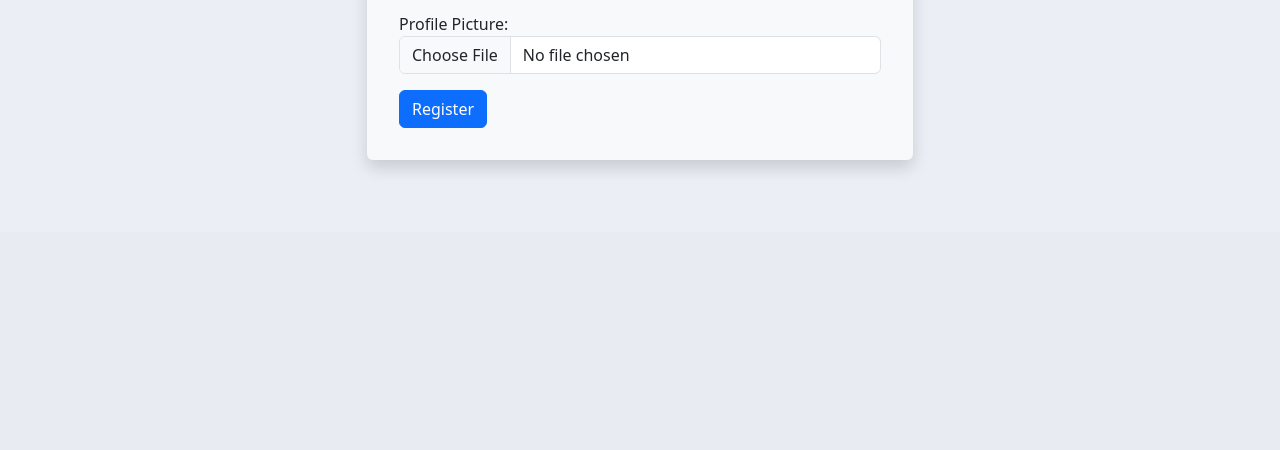
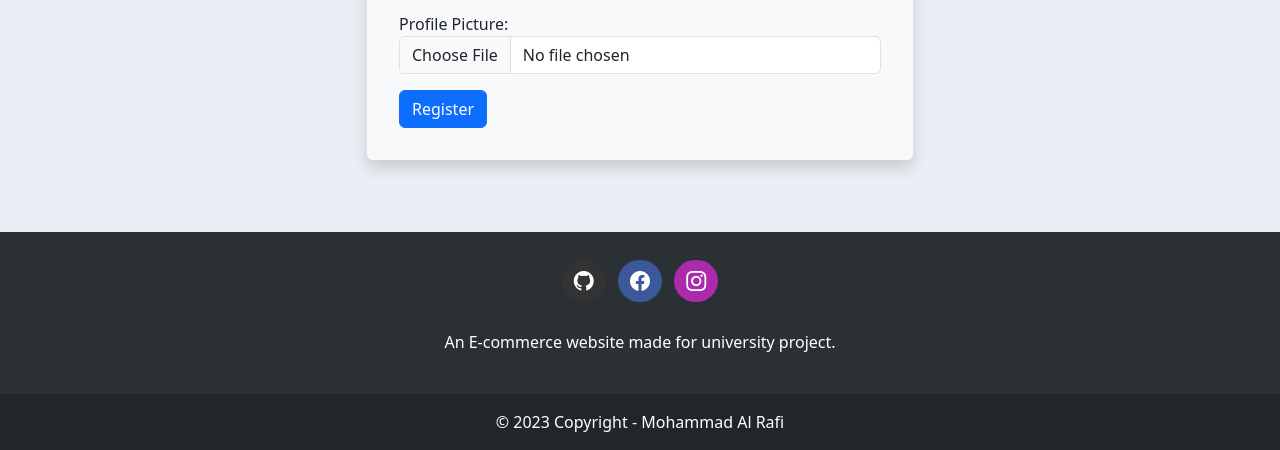
Before and after one commit to al-rafi304/Ecommerce-Website, a Django app: page /member/register in a window 1280 px wide. Shown: the part 1282-1732 px from the top of the page. Before the commit the page ends 1452 px from the top, so only its background shows below. Run offline with Django 4.2, Linux system fonts and the light colour scheme.

Commit message:
Added footer (not perfect)

```diff
--- a/ecom_website/store/templates/store/base.html
+++ b/ecom_website/store/templates/store/base.html
@@ -13,6 +13,12 @@
             height: 400px;
             object-fit: cover;
         }
+
+        #page-container {
+        position: relative;
+        min-height: 100vh;
+        }
+
     </style>
 
   </head>
@@ -127,6 +133,9 @@
         </div>
     </div>
 
+
+    <div id="page-container">
+        <div id="content-wrap">
             {% if messages %}
                 {% for message in messages %}
                     <div class="alert alert-{% if message.tags == 'error' %}danger{% else %}{{message.tags}}{% endif %} alert-dismissible fade show" role="alert">{{message}}
@@ -134,10 +143,50 @@
                     </div>
                 {% endfor %}
             {% endif %}
-
             {% block content %}
 
             {% endblock content %}
+        </div>
+    </div>
+
+
+
     <script src="https://cdn.jsdelivr.net/npm/bootstrap@5.3.0-alpha2/dist/js/bootstrap.bundle.min.js" integrity="sha384-qKXV1j0HvMUeCBQ+QVp7JcfGl760yU08IQ+GpUo5hlbpg51QRiuqHAJz8+BrxE/N" crossorigin="anonymous"></script>
   </body>
+
+<!-- Footer -->
+<footer id='footer' class=" text-center text-white" style="background-color:#2b3035;">
+    <!-- Grid container -->
+    <div class="container p-4">
+
+      <!-- Section: Social media -->
+      <section class="mb-4">
+        <!-- Github -->
+        <a class="btn btn-primary btn-floating m-1 border-0 rounded-pill" style="background-color: #333333; font-size: 20px" href="https://github.com/al-rafi304" role="button"><i class="bi bi-github"></i></a>
+
+        <!-- Facebook -->
+        <a class="btn btn-primary btn-floating m-1 border-0 rounded-pill" style="background-color: #3b5998; font-size: 20px" href="https://www.facebook.com/mohammad.alrafi/" role="button"><i class="bi bi-facebook"></i></a>
+
+        <!-- Instagram -->
+        <a class="btn btn-primary btn-floating m-1 border-0 rounded-pill" style="background-color: #ac2bac; font-size: 20px" href="https://www.instagram.com/alrafiiiii/" role="button"><i class="bi bi-instagram"></i></a>
+
+      </section>
+
+      <!-- Section: Text -->
+      <div class="mb-2">
+        <p>
+          An E-commerce website made for university project.
+        </p>
+    </div>
+
+    </div>
+
+    <!-- Copyright -->
+    <div class="text-center p-3" style="background-color: rgba(0, 0, 0, 0.2);">
+      © 2023 Copyright -
+      <a class="text-white text-decoration-none" href="https://github.com/al-rafi304">Mohammad Al Rafi</a>
+    </div>
+    <!-- Copyright -->
+
+  </footer>
 </html>
```
Also changed, not shown: ecom_website/db.sqlite3. Lines whose indentation alone changed are shown as unchanged.
